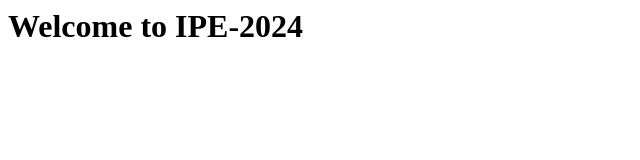
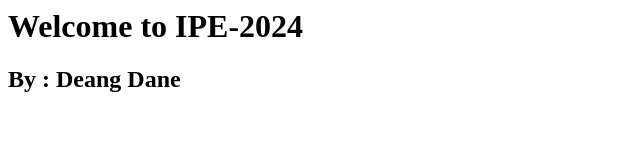
Before and after one commit to DeangDane/midterm-ipe-2024, a plain HTML site: page index.html in a window 1280 px wide. Shown: the whole page, without its empty margins (0-640 px from the left). Drawn offline with Linux system fonts and the light colour scheme.

Commit message:
Update name

```diff
--- a/index.html
+++ b/index.html
@@ -1 +1,2 @@
 <h1>Welcome to IPE-2024</h1>
+<h2>By : Deang Dane</h2>
```
